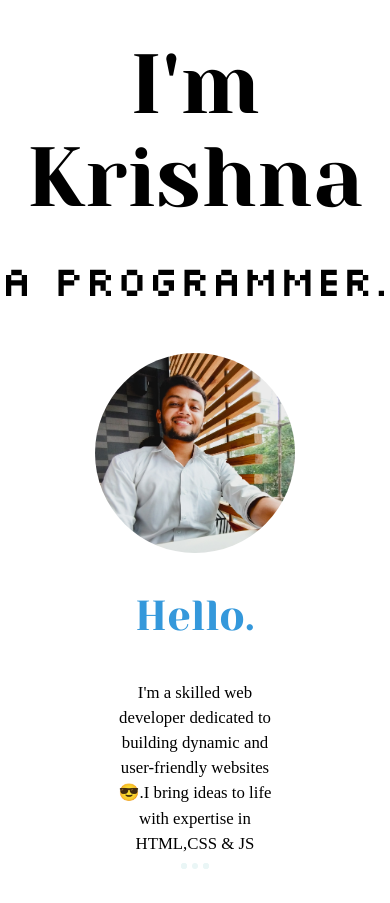
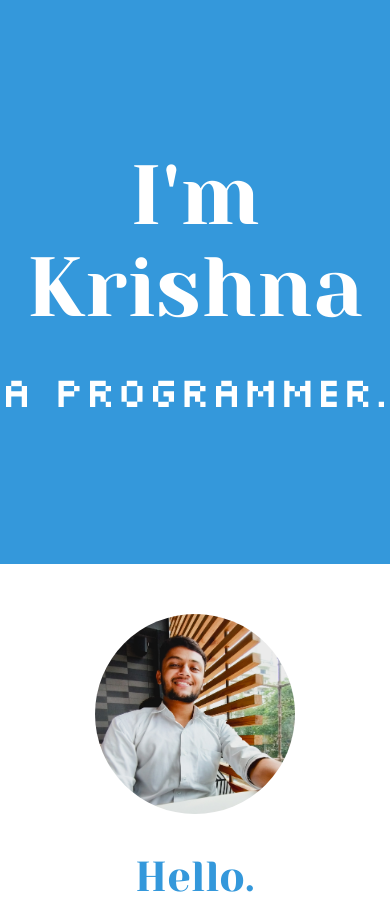
Before and after one commit to krishnapschauhan/personalsite, a plain HTML site: page index.html in a window 390 px wide. Shown: the top 903 px of the page. Drawn offline with nearby package versions, Linux system fonts and the light colour scheme; a web font is replaced by a local one.

Commit message:
Update style.css

```diff
--- a/style.css
+++ b/style.css
@@ -1,44 +1,55 @@
 @media (max-width: 480px)
 {
     #head{
+        text-align: center;
         font-size:6rem;
-        color:black;
+        color:white;
         font-family: "Yeseva One", serif;
         font-weight: 400;
         font-style: normal;
-        word-spacing: px;
+        word-spacing: 50px;
+        margin-top: 50px;
+
     }
     .subhead{
-        font-size:2rem;
-        color:black;
+       text-align: center;
+        font-size: 3rem;
+        color:white;
         font-family: "Silkscreen", sans-serif;
         font-weight: 400;
         font-style: normal;
-      }
+        margin-bottom: 100px;
+    }
     }
 body{
     font-size: 1em;
     text-align: center;
 }
-img{
-    position:;
+.upper{
+    background-color:#3498db;
+    position: relative;
+    padding-top: 100px;
+    padding-bottom: 50px;
 }
 #head{
     text-align: center;
     font-size:6rem;
-    color:black;
+    color:white;
     font-family: "Yeseva One", serif;
     font-weight: 400;
     font-style: normal;
-    word-spacing:0px;
+    word-spacing: 50px;
+    margin-top: 50px;
+
 }
 .subhead{
    text-align: center;
     font-size: 3rem;
-    color:black;
+    color:white;
     font-family: "Silkscreen", sans-serif;
     font-weight: 400;
     font-style: normal;
+    margin-bottom: 100px;
 }
 .pfp{
     display: block;
```
